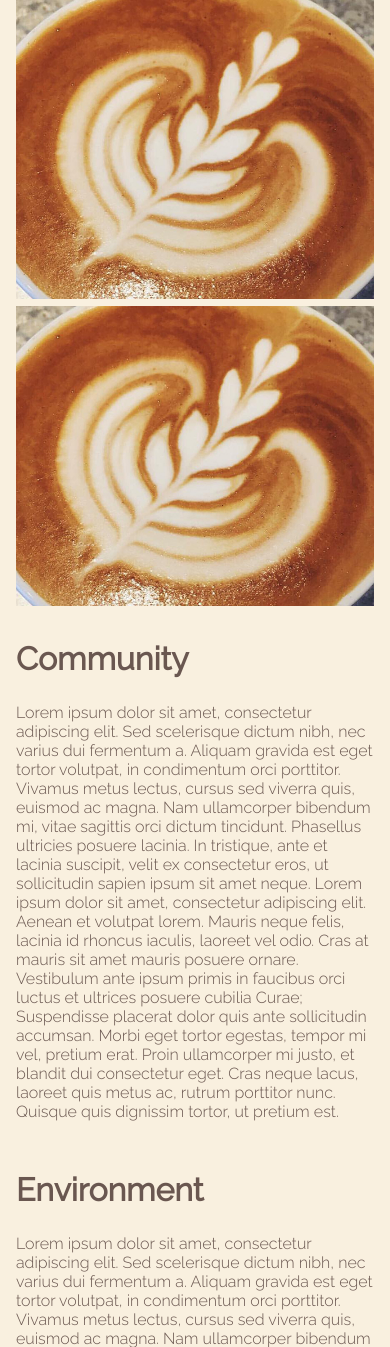
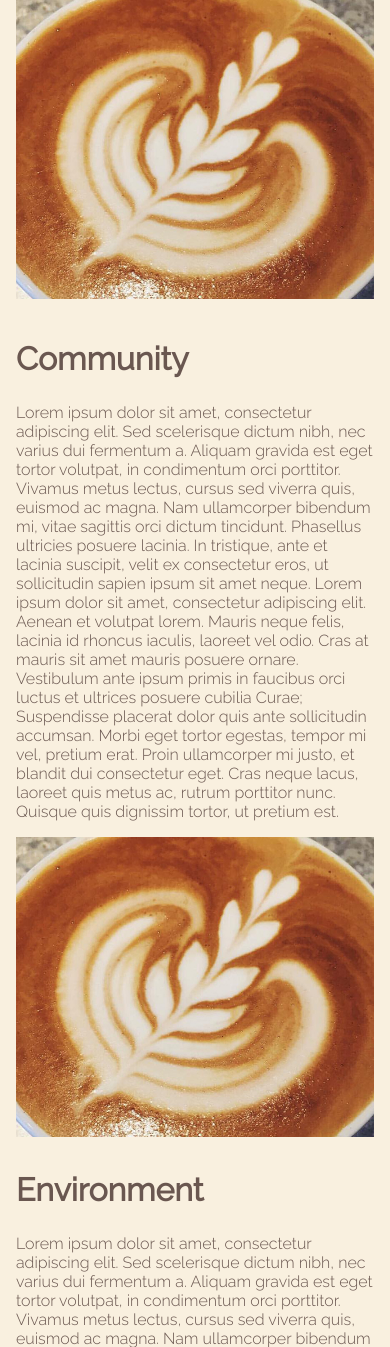
Before and after one commit to sheldonlynn/The-Boulevard, a PHP site: page /about.html in a window 390 px wide. Shown: the part 914-2261 px from the top of the page. Run offline with PHP 8.4, Linux system fonts and the light colour scheme.

Commit message:
mobile at 768px, no more double images

```diff
--- a/about.html
+++ b/about.html
@@ -56,11 +56,12 @@
 							<div class="section group">
 							<div class="col span_1_of_3">
 								<!-- <img class="image" src="images/latte.jpg" height="533" width="800" alt=""> -->
-								<div class="img-container"></div>
+								<div class="img-container1"></div>
 							</div>
 							<div class="col span_2_of_3">
 								<h2>Community</h2>
 									<p>Lorem ipsum dolor sit amet, consectetur adipiscing elit. Sed scelerisque dictum nibh, nec varius dui fermentum a. Aliquam gravida est eget tortor volutpat, in condimentum orci porttitor. Vivamus metus lectus, cursus sed viverra quis, euismod ac magna. Nam ullamcorper bibendum mi, vitae sagittis orci dictum tincidunt. Phasellus ultricies posuere lacinia. In tristique, ante et lacinia suscipit, velit ex consectetur eros, ut sollicitudin sapien ipsum sit amet neque. Lorem ipsum dolor sit amet, consectetur adipiscing elit. Aenean et volutpat lorem. Mauris neque felis, lacinia id rhoncus iaculis, laoreet vel odio. Cras at mauris sit amet mauris posuere ornare. Vestibulum ante ipsum primis in faucibus orci luctus et ultrices posuere cubilia Curae; Suspendisse placerat dolor quis ante sollicitudin accumsan. Morbi eget tortor egestas, tempor mi vel, pretium erat. Proin ullamcorper mi justo, et blandit dui consectetur eget. Cras neque lacus, laoreet quis metus ac, rutrum porttitor nunc. Quisque quis dignissim tortor, ut pretium est.</p>
+								<div class="img-container2"></div>
 							</div>
 					</div>
 
--- a/style/about.css
+++ b/style/about.css
@@ -5,6 +5,22 @@ h2 {
 
 }
 .img-container {
+	background-image: url(../images/latte.jpg);
+	background-position: 50% 50%;
+	background-size: cover;
+	width: auto;
+	height: 300px;
+}
+.img-container2 {
+	background-image: url(../images/latte.jpg);
+	background-position: 50% 50%;
+	background-size: cover;
+	width: auto;
+	height: 0px;
+	display: none;
+}
+
+.img-container1 {
 	background-image: url(../images/latte.jpg);
 	background-position: 50% 50%;
 	background-size: cover;
@@ -20,6 +36,7 @@ h2 {
 	width: 100%;
 	height: 100%;
 }
+
 
 /*  SECTIONS  */
 .section {
@@ -48,7 +65,23 @@ h2 {
 .span_1_of_3 { width: 32.26%; }
 
 /*  GO FULL WIDTH BELOW 480 PIXELS */
-@media only screen and (max-width: 480px) {
-	.col {  margin: 1% 0 1% 0%; }
-	.span_3_of_3, .span_2_of_3, .span_1_of_3 { width: 100%; }
+@media only screen and (max-width: 768px) {
+	.col {
+		margin: 1% 0 1% 0%;
+	}
+	.span_3_of_3, .span_2_of_3, .span_1_of_3 {
+		width: 100%;
+	}
+
+	.img-container1 {
+		display: none;
+	}
+	.img-container2 {
+		background-image: url(../images/latte.jpg);
+		background-position: 50% 50%;
+		background-size: cover;
+		width: auto;
+		height: 300px;
+		display: block;
+	}
 }
```
Also changed, not shown: style/sitemap.css (added, +7 -0 lines).
